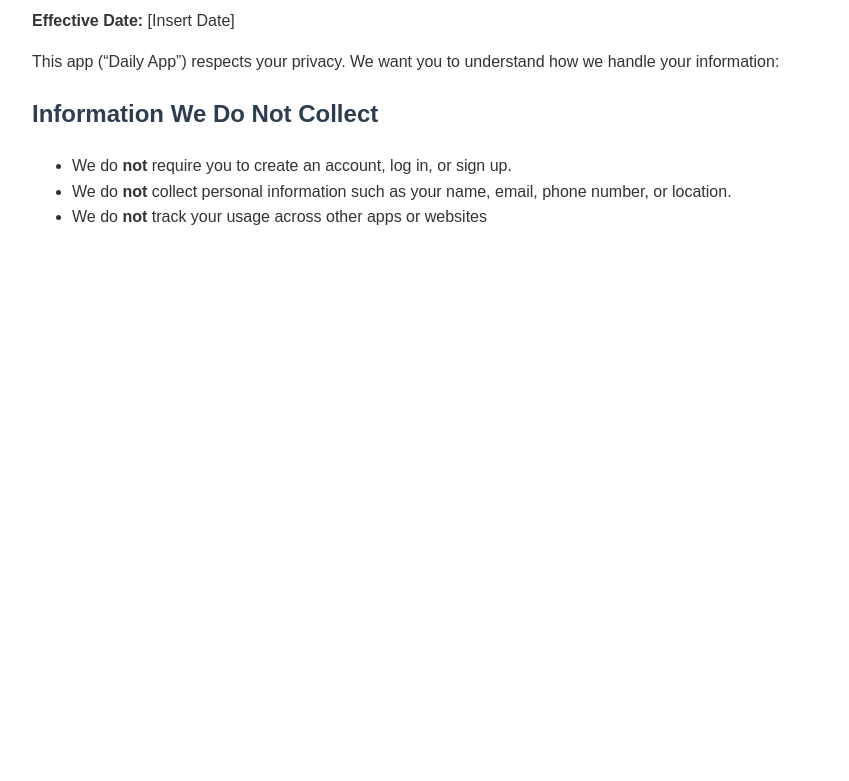
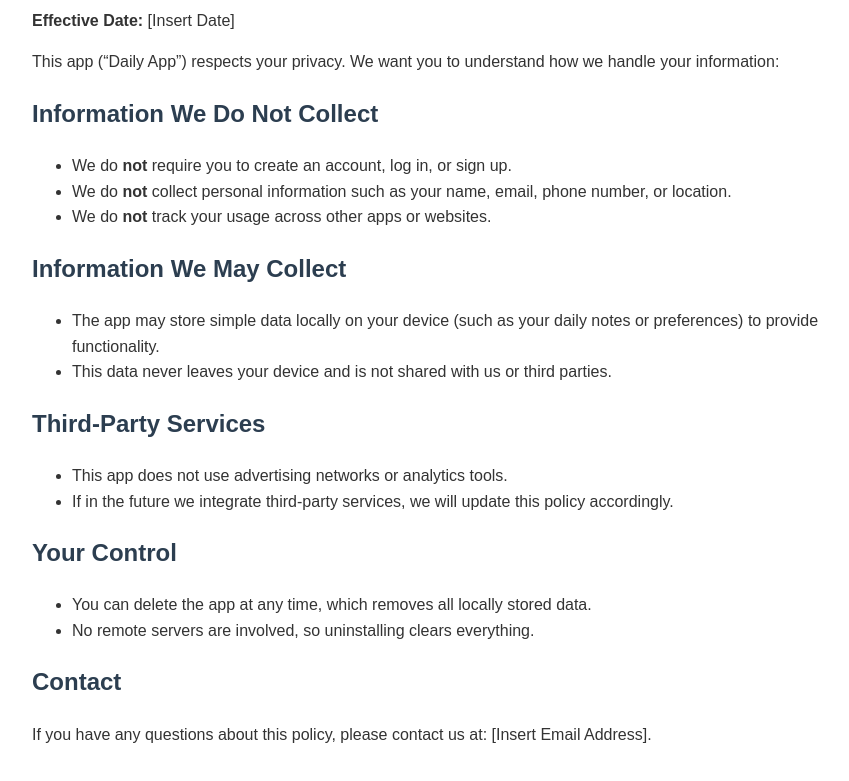
Before and after one commit to BixbyW-lab/former, a plain HTML site: page index.html in a window 1280 px wide. Shown: the part 105-886 px from the top of the page, without its empty margins (208-1057 px from the left). Before the commit the page ends 800 px from the top, so only its background shows below. Drawn offline with Linux system fonts and the light colour scheme.

Commit message:
Update index.html

```diff
--- a/index.html
+++ b/index.html
@@ -26,4 +26,28 @@
   <ul>
     <li>We do <strong>not</strong> require you to create an account, log in, or sign up.</li>
     <li>We do <strong>not</strong> collect personal information such as your name, email, phone number, or location.</li>
-    <li>We do <strong>not</strong> track your usage across other apps or websites
+    <li>We do <strong>not</strong> track your usage across other apps or websites.</li>
+  </ul>
+
+  <h2>Information We May Collect</h2>
+  <ul>
+    <li>The app may store simple data locally on your device (such as your daily notes or preferences) to provide functionality.</li>
+    <li>This data never leaves your device and is not shared with us or third parties.</li>
+  </ul>
+
+  <h2>Third‑Party Services</h2>
+  <ul>
+    <li>This app does not use advertising networks or analytics tools.</li>
+    <li>If in the future we integrate third‑party services, we will update this policy accordingly.</li>
+  </ul>
+
+  <h2>Your Control</h2>
+  <ul>
+    <li>You can delete the app at any time, which removes all locally stored data.</li>
+    <li>No remote servers are involved, so uninstalling clears everything.</li>
+  </ul>
+
+  <h2>Contact</h2>
+  <p>If you have any questions about this policy, please contact us at: [Insert Email Address].</p>
+</body>
+</html>
```
